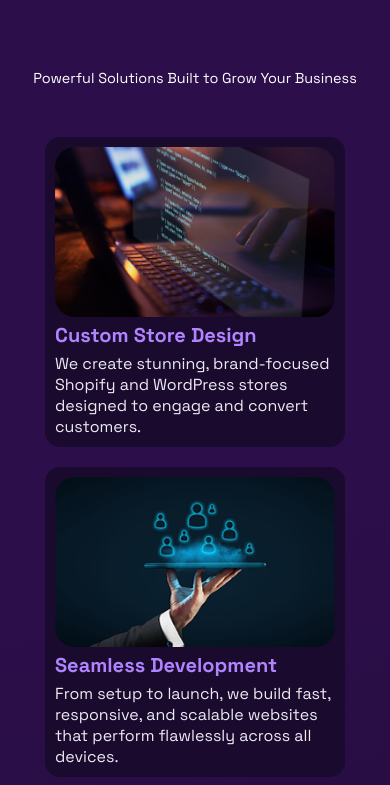
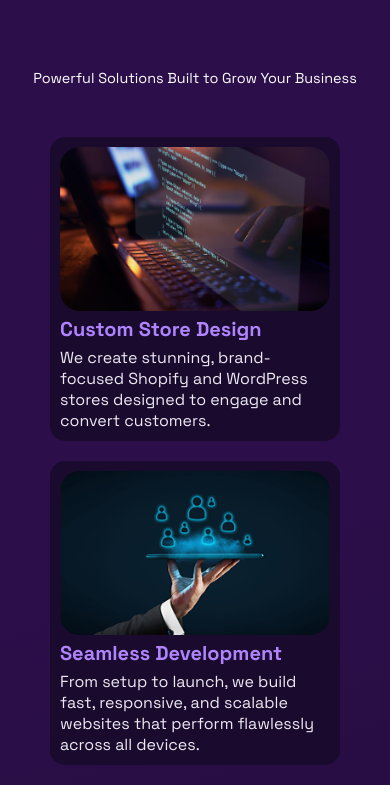
Before and after one commit to Jincora7/JincoraSite, a React (Vite) app: page / in a window 390 px wide. Shown: the part 780-1565 px from the top of the page. Built offline with nearby package versions, Linux system fonts and the light colour scheme.

Commit message:
cards responsive

```diff
--- a/src/components/Home/Pillars-Page/PillarsCardComponent/PillarsCardComponent.css
+++ b/src/components/Home/Pillars-Page/PillarsCardComponent/PillarsCardComponent.css
@@ -1,6 +1,6 @@
 .pillars-card-component{
   width: 100%;
-  max-width: 300px;
+  max-width: 290px;
   background-color: #1A0B2E;
   color: #EDE9F3;
   padding: 10px;
```
